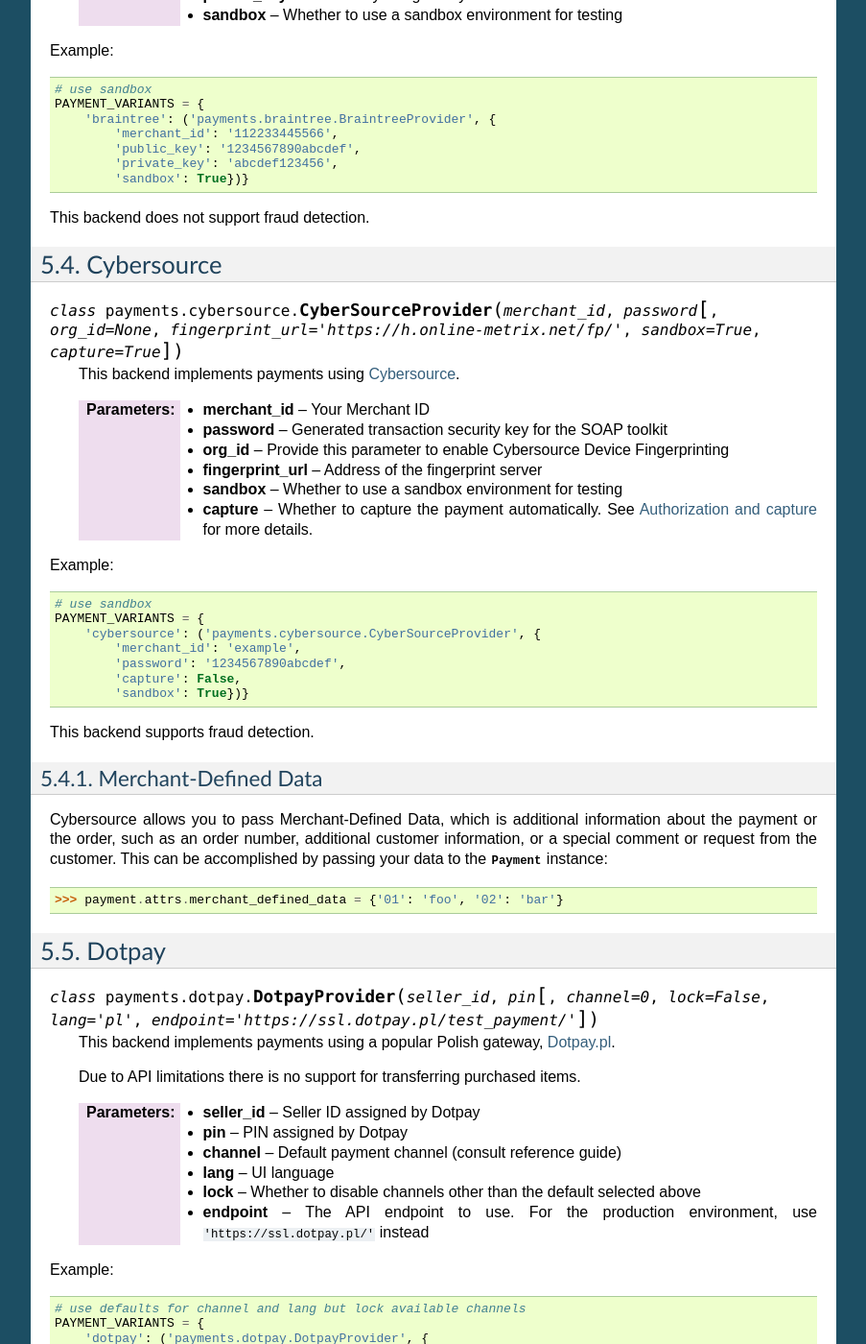
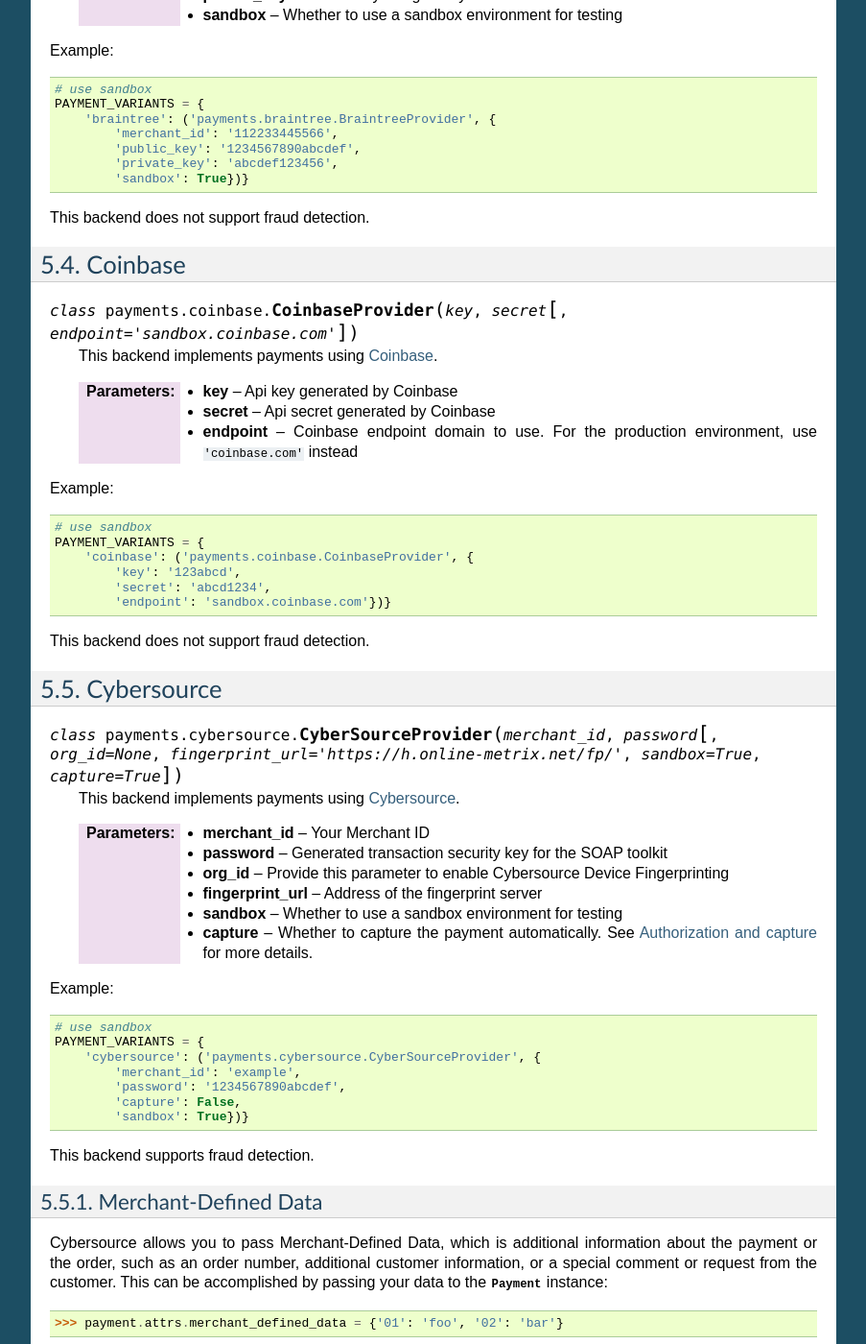
Before and after one commit to jazzband/django-payments, a Sphinx documentation site: the page built from doc/modules.rst, in a window 1280 px wide and 1400 px high, scrolled down 967 px. Shown: the whole window at 96% size, without its empty margins (198-1101 px from the left). Built offline with Sphinx 7.4.7, drawn with Linux system fonts in a browser that asks for light colours; some of the changed text lies outside the part shown.

Commit message:
Add docs

```diff
--- a/doc/modules.rst
+++ b/doc/modules.rst
@@ -59,6 +59,29 @@
               'private_key': 'abcdef123456',
               'sandbox': True})}
 
+
+This backend does not support fraud detection.
+
+
+Coinbase
+--------
+
+.. class:: payments.coinbase.CoinbaseProvider(key, secret[, endpoint='sandbox.coinbase.com'])
+
+   This backend implements payments using `Coinbase <https://www.coinbase.com/>`_.
+
+   :param key: Api key generated by Coinbase
+   :param secret: Api secret generated by Coinbase
+   :param endpoint: Coinbase endpoint domain to use. For the production environment, use ``'coinbase.com'`` instead
+
+Example::
+
+      # use sandbox
+      PAYMENT_VARIANTS = {
+          'coinbase': ('payments.coinbase.CoinbaseProvider', {
+              'key': '123abcd',
+              'secret': 'abcd1234',
+              'endpoint': 'sandbox.coinbase.com'})}
 
 This backend does not support fraud detection.
 
```
